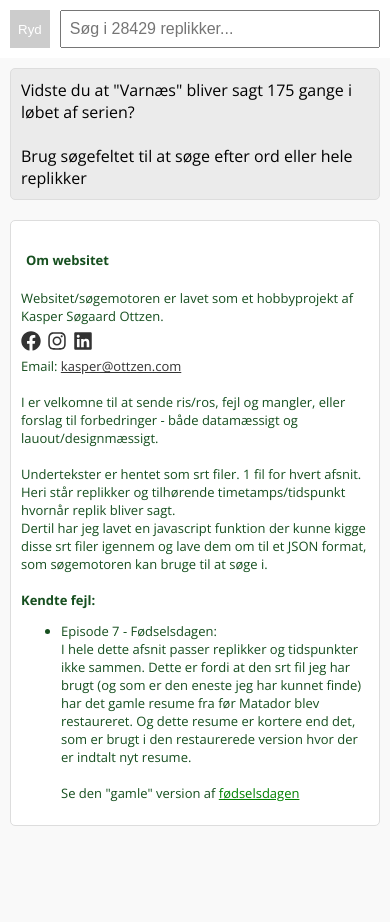
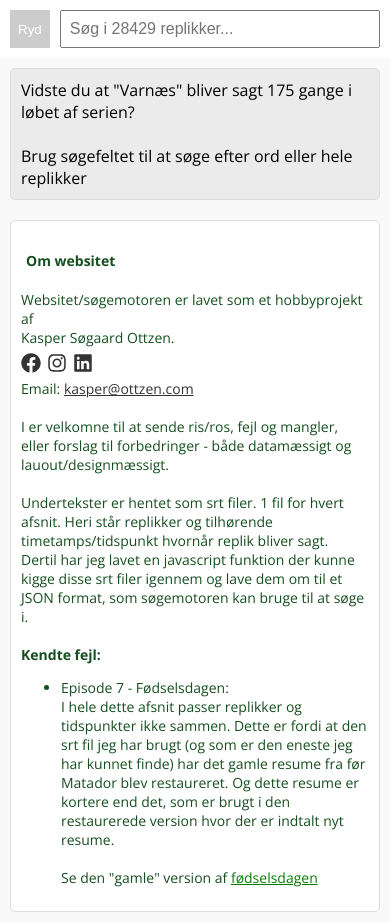
Before and after one commit to ottzen/matador-searcher, a React (Vite) app: page / in a window 390 px wide. Before the commit the page ends 844 px from the top, so only its background shows below. Built offline with nearby package versions, Linux system fonts and the light colour scheme.

Commit message:
increased font-size for section 2

```diff
--- a/src/components/templates/matador/matador.module.scss
+++ b/src/components/templates/matador/matador.module.scss
@@ -5,8 +5,8 @@
     padding: 0 10px 10px 10px;
 
     @media (max-width: 768px) {
-        grid-template-columns: 1fr; // Stack columns on mobile
-        grid-template-rows: auto auto; // Allow rows to size based on content
+        grid-template-columns: 1fr;
+        grid-template-rows: auto auto;
     }
 }
 
@@ -28,19 +28,19 @@
 
 .section2 {
     color: rgb(22 79 31);
-    font-size: 13px;
+    font-size: 14px;
     padding: 10px;
     position: sticky;
-    top: 60px; // Adjust this value based on your searchBar height
-    align-self: start; // This is important for sticky positioning in grid
-    max-height: calc(100vh - 80px); // Prevent it from being taller than viewport
-    overflow-y: auto; // Allow scrolling if content is too long
+    top: 60px;
+    align-self: start;
+    max-height: calc(100vh - 80px);
+    overflow-y: auto;
     display: flex;
     flex-direction: column;
 
     @media (max-width: 768px) {
-        position: static; // Remove sticky positioning on mobile
-        max-height: none; // Remove height restriction on mobile
+        position: static;
+        max-height: none;
     }
 }
 
```
